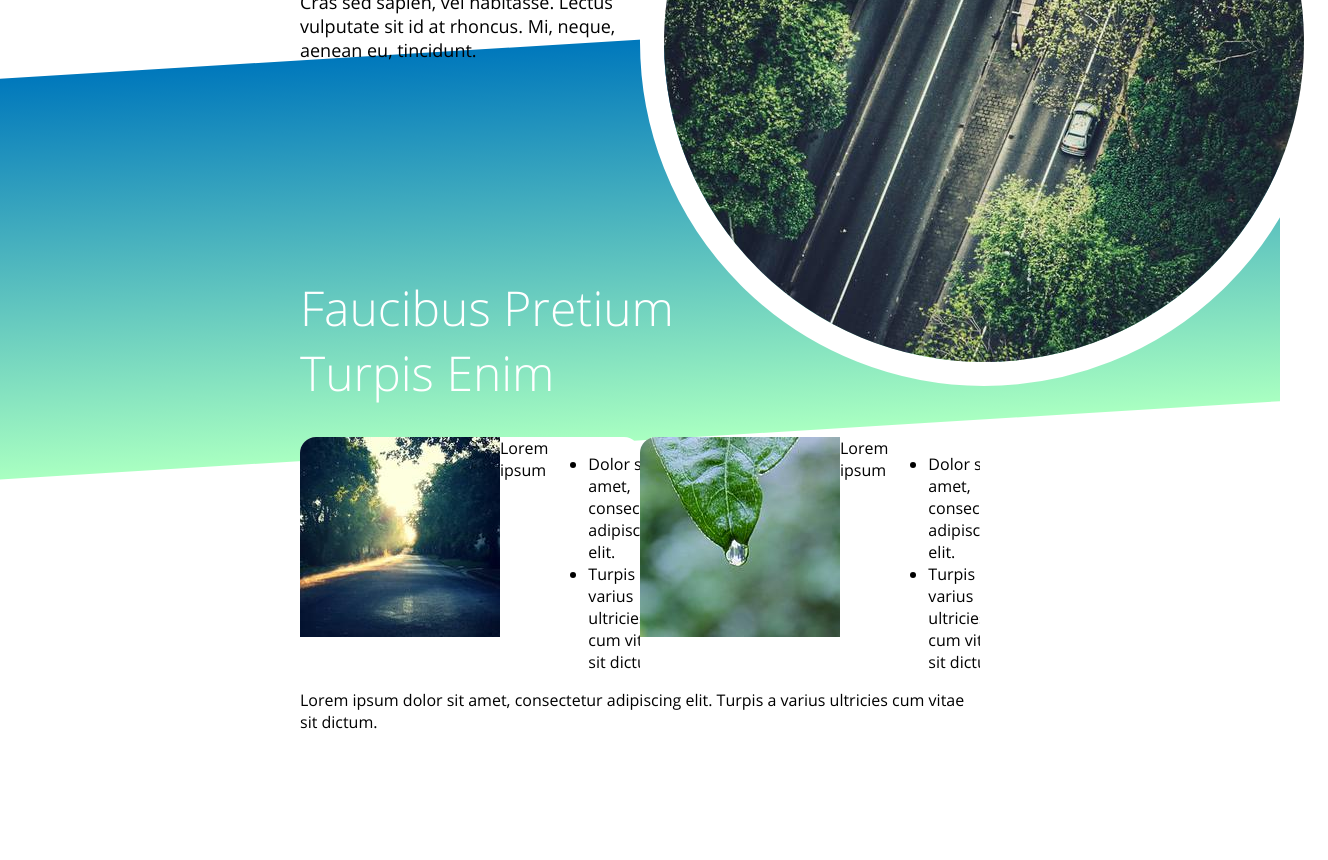
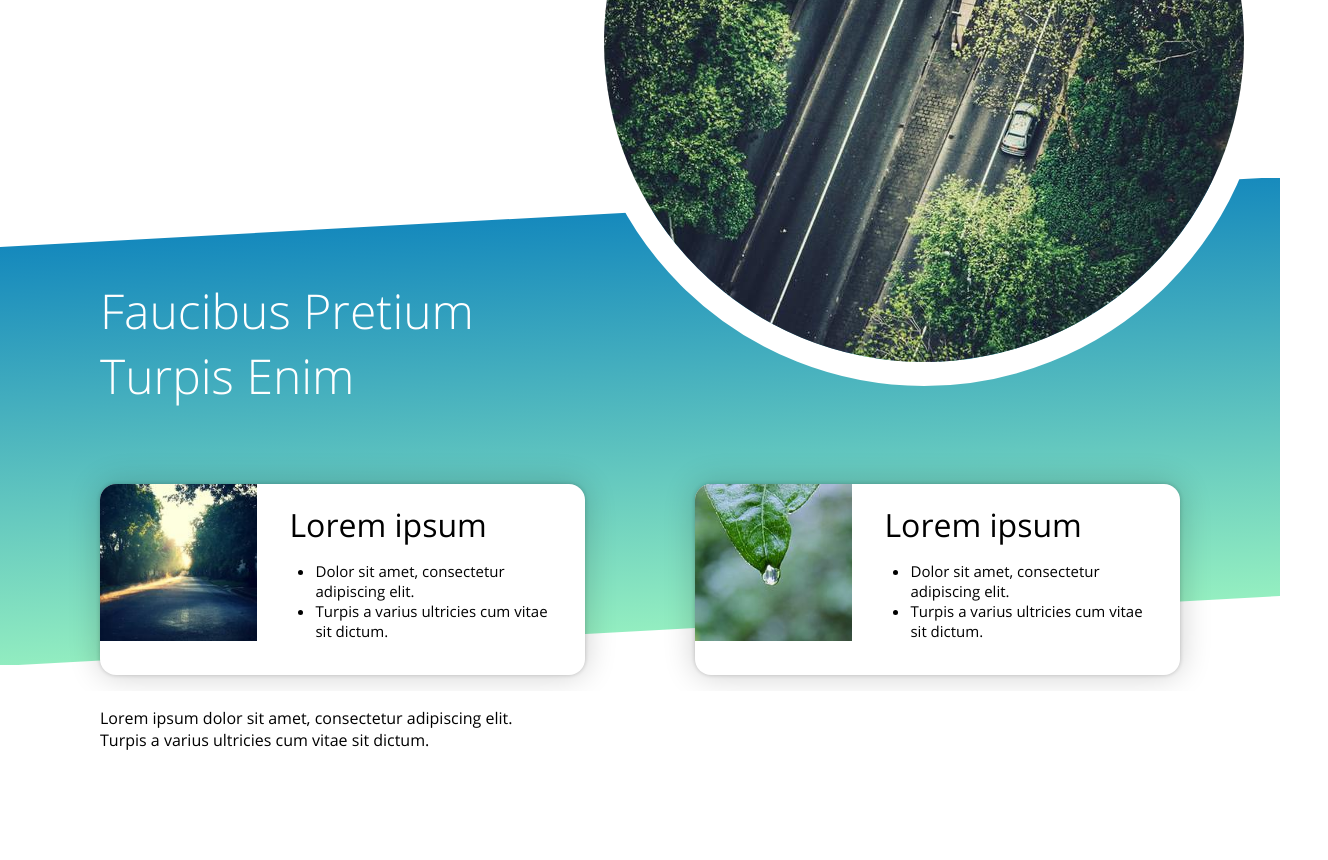
Before and after one commit to asiusj/route4me, a website built with webpack: page src/index.html in a window 1280 px wide. Shown: the part 472-1332 px from the top of the page, 1328 px wide, since content can reach past the window. Before the commit the page ends 1205 px from the top, so only its background shows below. Built offline with nearby package versions, Linux system fonts and the light colour scheme.

Commit message:
complete styles

```diff
--- a/src/index.html
+++ b/src/index.html
@@ -10,60 +10,63 @@
 
 <body>
     <div class="container content-block">
-        <div class="row top-block">
+        <div class="row top-block f-wr">
             <div class="col-6 top-block__title">
                 <h2>Lorem Ipsum Dolor sit Amet, Consectetur Adipiscing Eli</h2>
                 <div class="sub-title">
-                    Cras sed sapien, vel habitasse. Lectus vulputate sit id at rhoncus. Mi, neque, aenean eu, tincidunt.
+                    Cras sed sapien, vel habitasse. Lectus vulputate sit id at rhoncus. Mi, neque, aenean eu,
+                    tincidunt.
                 </div>
             </div>
-            <div class="col-6">
+            <div class="col-6 top-block__image">
                 <div class="title-image">
                     <img src="/images/1063-640x640.jpg" alt="title"
                         srcset="/images/1063-640x640.jpg 640w, /images/1063-600x600.jpg 600w, /images/1063-280x280.jpg 280w"
-                        sizes="(max-width: 360px) 280px,
-                        (max-width: 800px) 600px,
+                        sizes="(max-width: 414px) 280px,
+                            (max-width: 1024px) 600px,
                             640px" />
                 </div>
             </div>
         </div>
+    </div>
+
+    <div class="container-fluid oblique">
         <div class="row">
             <div class="col">
+                <div class="content-block">
                     <div class="header">
                         <h1>Faucibus pretium<br />turpis enim</h1>
                     </div>
                 </div>
             </div>
-        <div class="row jcsb">
-            <div class="col-6">
-                <div class="card">
+        </div>
+        <div class="row jc-sb f-wr content-block">
+            <div class="col-6 card">
                 <div class="card-image">
                     <img src="/images/202-200x200.jpg" alt="card-image"
                         srcset="/images/202-200x200.jpg 200w, /images/202-280x280.jpg 280w"
-                            sizes="(max-width: 360px) 280px, 200px">
+                        sizes="(max-width: 414px) 280px, 200px">
                 </div>
+                <div class="card-content">
                     <div class="card-title">
                         Lorem ipsum
                     </div>
-                    <div class="card-content">
                     <ul>
                         <li>Dolor sit amet, consectetur adipiscing elit.</li>
                         <li>Turpis a varius ultricies cum vitae sit dictum.</li>
                     </ul>
                 </div>
             </div>
-            </div>
-            <div class="col-6">
-                <div class="card">
+            <div class="col-6 card">
                 <div class="card-image">
                     <img src="/images/159-200x200.jpg" alt="card-image"
                         srcset="/images/159-200x200.jpg 200w, /images/159-280x280.jpg 280w"
-                            sizes="(max-width: 360px) 280px, 200px">
+                        sizes="(max-width: 414px) 280px, 200px">
                 </div>
+                <div class="card-content">
                     <div class="card-title">
                         Lorem ipsum
                     </div>
-                    <div class="card-content">
                     <ul>
                         <li>Dolor sit amet, consectetur adipiscing elit.</li>
                         <li>Turpis a varius ultricies cum vitae sit dictum.</li>
@@ -72,16 +75,17 @@
             </div>
         </div>
     </div>
-        <div class="row">
+
+    <div class="container content-block">
+        <div class="row bottom-block">
             <div class="col">
                 <div class="page-text">
-                    Lorem ipsum dolor sit amet, consectetur adipiscing elit. Turpis a varius ultricies cum vitae sit
-                    dictum.
+                    <p>Lorem ipsum dolor sit amet, consectetur adipiscing elit. Turpis a varius ultricies cum vitae sit
+                        dictum.</p>
                 </div>
             </div>
         </div>
     </div>
-    <div class="oblique"></div>
 </body>
 
 </html>
--- a/src/styles.scss
+++ b/src/styles.scss
@@ -1,15 +1,12 @@
+@use "sass:map";
+
 @import url('./fonts.scss');
 
 $breakpoints: (
-	'xs': 360px,
-	'md': 800px,
-	'xl': 1200px,
+	'xs': 414px,
+	'md': 1024px,
+	'xl': 1366px,
 );
-
-%header {
-	font-size: 48px;
-	font-weight: 300;
-}
 
 @mixin media($minmax, $media) {
 	@each $size, $resolution in $breakpoints {
@@ -18,6 +15,17 @@ $breakpoints: (
 				@content;
 			}
 		}
+	}
+}
+
+%header {
+	font-size: 48px;
+	font-weight: 300;
+	@include media('max', 'md') {
+		font-size: 44px;
+	}
+	@include media('max', 'xs') {
+		font-size: 28px;
 	}
 }
 
@@ -30,37 +38,83 @@ body {
 	margin: 0;
 	padding: 0;
 	font-family: 'Open Sans';
+	overflow-x: hidden;
 }
 .content-block {
 	padding: 0 300px;
+	max-width: 1600px;
+	margin: 0 auto;
+	@include media('max', 'xl') {
+		padding: 0 100px;
+	}
+	@include media('max', 'xs') {
+		padding: 0 40px;
+	}
 	.top-block {
 		padding-top: 170px;
-		max-height: 715px;
+		max-height: 650px;
+		@include media('max', 'md') {
+			padding-top: 120px;
+			max-height: initial;
+			margin-bottom: 100px;
+		}
+		@include media('max', 'xs') {
+			padding-top: 60px;
+			margin-bottom: 40px;
+		}
 		.top-block__title {
 			max-width: 480px;
+			@include media('max', 'md') {
+				max-width: initial;
+			}
 			h2 {
 				@extend %header;
 				margin: 16px 0;
 			}
 			.sub-title {
+				@include media('max', 'md') {
+					max-width: initial;
+				}
 				font-size: 18px;
 				max-width: 360px;
 			}
 		}
-		.title-image {
-			img {
-				border: 24px solid #fff;
-				border-radius: 50%;
+		.top-block__image {
+			@include media('max', 'md') {
+				order: -1;
+			}
+			.title-image {
+				@include media('max', 'md') {
+					text-align: center;
+				}
+				img {
+					@include media('max', 'md') {
+						border: none;
+					}
+					@include media('max', 'xs') {
+						width: 100%;
+					}
+					border: 24px solid #fff;
+					border-radius: 50%;
+				}
 			}
 		}
 	}
 	.header {
+		padding: 100px 0 60px;
+		@include media('max', 'xs') {
+			padding: 80px 0 40px;
+		}
 		h1 {
 			@extend %header;
 			text-transform: capitalize;
 			max-width: 735px;
 			color: white;
+			margin: 0;
 		}
+	}
+	.bottom-block {
+		padding-bottom: 170px;
 	}
 }
 
@@ -70,42 +124,95 @@ body {
 	border-radius: 16px;
 	background-color: #fff;
 	max-width: 485px;
+	margin: 16px 0;
+	box-shadow: 0px 0px 4px rgba(0, 0, 0, 0.2), 0px 0px 32px rgba(0, 0, 0, 0.2);
+	@include media('max', 'md') {
+		max-width: initial;
+		flex-wrap: wrap;
+	}
+	@include media('max', 'xs') {
+	}
 	.card-image {
 		max-width: 200px;
 		max-height: 200px;
+		@include media('max', 'xs') {
+			max-width: initial;
+			max-height: initial;
+			width: 100%;
+		}
+		img {
+			width: 100%;
+		}
+	}
+	.card-content {
+		padding: 19px 32px;
+		font-size: 15px;
+		.card-title {
+			font-size: 32px;
+		}
+		ul {
+			padding: 0;
+			padding-left: 26px;
+		}
 	}
 }
 
-.jcsb {
-	justify-content: space-between;
+.jc-sb {
+	justify-content: space-between !important;
+}
+
+.f-wr {
+	flex-wrap: wrap !important;
 }
 
 .oblique {
-	position: absolute;
-	width: 100%;
-	height: 50vh;
-	top: 64%;
-	overflow-x: clip;
+	background: linear-gradient(176.5deg, #0078bc 0%, #a9ffc1 100%);
+	position: relative;
+	background-repeat: no-repeat;
+	background-size: 100% 95%;
+	overflow: hidden;
+	z-index: -1;
+	.row {
+		z-index: 2;
+		position: relative;
+	}
 	&:after {
 		content: '';
 		display: block;
-		background: linear-gradient(180deg, #0078bc 0%, #a9ffc1 100%);
-		transform: rotate(-3.5deg);
-		width: calc(100% + 100px);
-		height: 50vh;
-		left: -50px;
 		position: absolute;
-		z-index: -1;
+		border: transparent 100vw solid;
+		border-bottom: #fff 70px solid;
+		bottom: 4.96%;
+		z-index: 1;
+		@include media('max', 'xs') {
+			border-bottom: #fff 30px solid;
+		}
+	}
+	&:before {
+		content: '';
+		display: block;
+		position: absolute;
+		border: transparent 100vw solid;
+		border-top: #fff 70px solid;
+		top: -0.6px;
+		right: 0;
+		z-index: 1;
+		@include media('max', 'xs') {
+			border-top: #fff 30px solid;
+		}
 	}
 }
 
-.container {
-	max-width: 1600px;
-	margin: 0 auto;
+.page-text {
+	font-size: 16px;
+	max-width: 460px;
+}
+
+.container-fluid {
+	width: 100%;
 	.row {
 		display: flex;
 		width: 100%;
-		flex-wrap: wrap;
 		.col-6 {
 			width: 50%;
 			@include media('max', 'md') {
@@ -119,5 +226,30 @@ body {
 	}
 }
 
-@media (max-width: 800px) {
+.container {
+	max-width: 1600px;
+	margin: 0 auto;
+	@include media('max', 'xl') {
+		max-width: map.get($breakpoints, 'xl');
+	}
+	@include media('max', 'md') {
+		max-width: map.get($breakpoints, 'md');
+	}
+	@include media('max', 'xs') {
+		max-width: map.get($breakpoints, 'xs');
+	}
+	.row {
+		display: flex;
+		width: 100%;
+		.col-6 {
+			width: 50%;
+			@include media('max', 'md') {
+				width: 100%;
+			}
+		}
+		.col-12,
+		.col {
+			width: 100%;
+		}
+	}
 }
```
Lines whose indentation alone changed are shown as unchanged.
